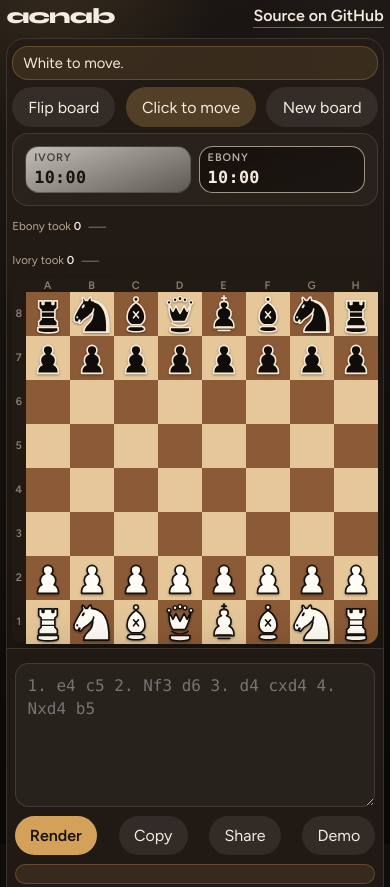
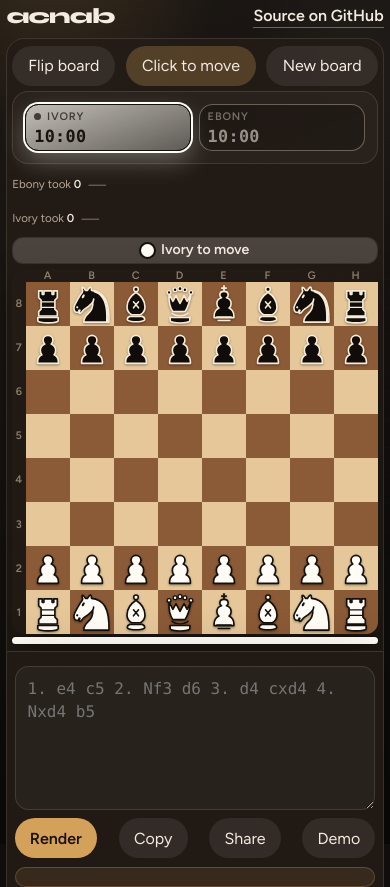
Before and after one commit to wsams/acnab, a PHP site: page / in a window 390 px wide. Shown: the top 887 px of the page. Run offline with PHP 8.4, Linux system fonts and the light colour scheme.

Commit message:
feat: show check, mate, and the side to move on the board (#15)
Check and checkmate were easy to miss on a phone because the status
lived above the board and the king highlight faded. Keep a banner on
the board, mark the king, and show whose turn it is with a side bar
and the clocks.

Co-authored-by: Cursor Agent <cursoragent@cursor.com>
Co-authored-by: Weldon Sams <wsams@users.noreply.github.com>

```diff
--- a/web/app.css
+++ b/web/app.css
@@ -539,11 +539,7 @@ code {
 
 .board-toolbar {
   align-items: stretch;
-}
-
-.board-toolbar .status-card {
-  flex: 1 1 12rem;
-  margin: 0;
+  justify-content: flex-end;
 }
 
 .compact-heading {
@@ -751,6 +747,149 @@ textarea {
   width: 100%;
   max-width: 28rem;
   margin: 0 auto;
+}
+
+.board-play {
+  position: relative;
+}
+
+.board-banner {
+  display: flex;
+  align-items: center;
+  justify-content: center;
+  gap: 0.45rem;
+  width: 100%;
+  margin: 0 0 0.4rem;
+  min-height: 2.05rem;
+  padding: 0.34rem 0.7rem;
+  border-radius: 0.7rem;
+  border: 1px solid color-mix(in srgb, var(--turn-stroke, var(--border)) 50%, var(--border));
+  background: color-mix(in srgb, var(--turn-fill, var(--accent)) 18%, var(--panel));
+  color: var(--text);
+  font-weight: 700;
+  font-size: 0.95rem;
+  line-height: 1.2;
+  text-align: center;
+  text-wrap: balance;
+}
+
+.board-banner[data-tone='check'] {
+  background: #f0b429;
+  color: #1a120c;
+  border-color: #a87410;
+}
+
+.board-banner[data-tone='checkmate'] {
+  background: #d63b3b;
+  color: #fff;
+  border-color: #ffd0d0;
+  font-family: "Syne", sans-serif;
+  letter-spacing: 0.02em;
+}
+
+.board-banner[data-tone='draw'] {
+  background: color-mix(in srgb, var(--muted) 18%, var(--panel));
+  color: var(--text);
+  border-color: color-mix(in srgb, var(--muted) 40%, var(--border));
+}
+
+.board-banner.is-announcing {
+  animation: banner-announce 0.55s ease;
+}
+
+.board-banner-pip {
+  width: 0.82rem;
+  height: 0.82rem;
+  border-radius: 50%;
+  flex: 0 0 auto;
+  background: var(--turn-fill, var(--accent));
+  box-shadow: 0 0 0 2px var(--turn-stroke, var(--text));
+}
+
+.board-banner-text {
+  min-width: 0;
+}
+
+.turn-edge {
+  height: 0;
+  margin: 0;
+  border-radius: 999px;
+  opacity: 0;
+  pointer-events: none;
+}
+
+.board-frame[data-turn-edge='top'] .turn-edge-top,
+.board-frame[data-turn-edge='bottom'] .turn-edge-bottom {
+  height: 7px;
+  margin: 0.18rem 0;
+  opacity: 1;
+  background: var(--turn-fill, var(--accent));
+  box-shadow: 0 0 0 1px var(--turn-stroke, var(--text));
+}
+
+.board-frame[data-situation='check'][data-turn-edge='top'] .turn-edge-top,
+.board-frame[data-situation='check'][data-turn-edge='bottom'] .turn-edge-bottom {
+  background: #f0b429;
+  box-shadow: 0 0 0 1px #a87410, 0 0 12px #f0b429;
+}
+
+.board-frame[data-situation='checkmate'][data-turn-edge='top'] .turn-edge-top,
+.board-frame[data-situation='checkmate'][data-turn-edge='bottom'] .turn-edge-bottom {
+  background: #ff5c5c;
+  box-shadow: 0 0 0 1px #fff, 0 0 14px #ff5c5c;
+}
+
+.board-seal {
+  position: absolute;
+  left: 50%;
+  top: 50%;
+  z-index: 6;
+  display: grid;
+  justify-items: center;
+  gap: 0.05rem;
+  max-width: calc(100% - 1.4rem);
+  padding: 0.5rem 0.95rem 0.55rem;
+  border-radius: 0.85rem;
+  background: #d63b3b;
+  color: #fff;
+  border: 2px solid #ffe1e1;
+  box-shadow:
+    0 14px 32px rgba(0, 0, 0, 0.45),
+    0 0 0 4px color-mix(in srgb, #d63b3b 35%, transparent);
+  text-align: center;
+  pointer-events: none;
+  transform: translate(-50%, -50%);
+}
+
+.board-seal[hidden] {
+  display: none;
+}
+
+.board-seal[data-tone='draw'] {
+  background: #1c2830;
+  border-color: #d5e2e8;
+  box-shadow:
+    0 14px 32px rgba(0, 0, 0, 0.45),
+    0 0 0 4px color-mix(in srgb, #1c2830 30%, transparent);
+}
+
+.board-seal.is-announcing {
+  animation: seal-arrive 0.45s cubic-bezier(0.16, 0.84, 0.28, 1);
+}
+
+.board-seal-kicker {
+  font-family: "Syne", sans-serif;
+  font-weight: 800;
+  font-size: 1.28rem;
+  letter-spacing: 0.08em;
+  text-transform: uppercase;
+  line-height: 1.05;
+}
+
+.board-seal-result {
+  font-weight: 700;
+  font-size: 0.95rem;
+  line-height: 1.25;
 }
 
 .board {
@@ -928,6 +1067,28 @@ textarea {
   box-shadow:
     0 0 0 2px color-mix(in srgb, var(--accent) 35%, transparent),
     0 10px 24px color-mix(in srgb, var(--accent) 18%, transparent);
+}
+
+.clock-faces:has(.clock-face.is-to-move) .clock-face:not(.is-to-move) {
+  opacity: 0.55;
+}
+
+.clock-face.is-to-move {
+  border-color: var(--clock-stroke);
+  box-shadow:
+    0 0 0 2px color-mix(in srgb, var(--clock-fill) 75%, #fff),
+    0 10px 24px color-mix(in srgb, var(--clock-fill) 30%, transparent);
+}
+
+.clock-face.is-to-move .clock-label::before {
+  content: "";
+  display: inline-block;
+  width: 0.45rem;
+  height: 0.45rem;
+  margin-right: 0.35rem;
+  border-radius: 50%;
+  background: currentColor;
+  vertical-align: -0.05rem;
 }
 
 .clock-face.is-low .clock-time {
@@ -1799,9 +2029,15 @@ textarea {
     gap: 0.45rem;
   }
 
-  .panel-board .status-card {
-    padding: 0.55rem 0.7rem;
+  .board-banner {
+    margin-bottom: 0.28rem;
+    min-height: 1.85rem;
+    padding: 0.28rem 0.55rem;
     font-size: 0.92rem;
+  }
+
+  .board-banner[data-tone='checkmate'] {
+    font-size: 1rem;
   }
 
   .clock-controls,
@@ -2056,8 +2292,14 @@ textarea {
     padding-right: 0.45rem;
   }
 
-  .panel-board .status-card {
-    padding: 0.45rem 0.65rem;
+  .board-banner {
+    min-height: 1.7rem;
+    padding: 0.24rem 0.45rem;
+    font-size: 0.88rem;
+  }
+
+  .board-seal-kicker {
+    font-size: 1.12rem;
   }
 
   .clock-face {
--- a/web/app.js
+++ b/web/app.js
@@ -160,6 +160,8 @@ const stockfish = new StockfishCpu();
 
 const elements = {
   board: document.querySelector('#board'),
+  boardFrame: document.querySelector('#board-frame'),
+  boardSeal: document.querySelector('#board-seal'),
   moves: document.querySelector('#moves'),
   movesList: document.querySelector('#moves-list'),
   status: document.querySelector('#status'),
@@ -765,7 +767,9 @@ function paintClockFace(face, timeEl, labelEl, side, snapshot, names) {
   face.style.setProperty('--clock-stroke', palette.stroke);
   face.classList.toggle('is-light-side', isLightSide);
   face.classList.toggle('is-dark-side', !isLightSide);
+  const toMove = state.game?.isGameOver ? null : state.game?.turn;
   face.classList.toggle('is-active', snapshot.active === side && snapshot.running);
+  face.classList.toggle('is-to-move', toMove === side);
   face.classList.toggle('is-flagged', snapshot.flagged === side);
   face.classList.toggle('is-low', snapshot.times[side] <= 30_000);
 }
@@ -1163,10 +1167,129 @@ function playCheckEffects(game, move) {
   pulseSquareClass(kingSquare, 'is-check', 900);
 }
 
+function describeSituation(game) {
+  const toMoveSide = game?.turn === 'black' ? 'black' : 'white';
+  const toMove = sideLabel(toMoveSide);
+  const winnerSide = toMoveSide === 'white' ? 'black' : 'white';
+  const winner = sideLabel(winnerSide);
+  const whiteAtBottom = !state.flipped;
+  const matedEdge = (toMoveSide === 'white') === whiteAtBottom ? 'bottom' : 'top';
+  const edge = game?.isGameOver && !game?.isCheckmate ? 'none' : matedEdge;
+
+  if (game?.isCheckmate) {
+    return {
+      tone: 'checkmate',
+      side: winnerSide,
+      edge,
+      banner: `Checkmate · ${winner} wins`,
+      sealKicker: 'Checkmate',
+      sealResult: `${winner} wins`,
+    };
+  }
+  if (game?.isGameOver) {
+    const raw = String(game.status || 'Draw').replace(/\.$/, '');
+    const stalemate = /^stalemate/i.test(raw);
+    return {
+      tone: 'draw',
+      side: toMoveSide,
+      edge,
+      banner: raw,
+      sealKicker: stalemate ? 'Stalemate' : 'Draw',
+      sealResult: stalemate ? 'Draw' : raw.replace(/^Draw by /i, ''),
+    };
+  }
+  if (game?.isCheck) {
+    return {
+      tone: 'check',
+      side: toMoveSide,
+      edge,
+      banner: `Check · ${toMove} to move`,
+      sealKicker: '',
+      sealResult: '',
+    };
+  }
+  return {
+    tone: 'turn',
+    side: toMoveSide,
+    edge,
+    banner: `${toMove} to move`,
+    sealKicker: '',
+    sealResult: '',
+  };
+}
+
+function paintBoardBanner(game) {
+  const banner = elements.status;
+  const frame = elements.boardFrame;
+  const seal = elements.boardSeal;
+  if (!banner || !frame || !game) {
+    return;
+  }
+
+  const situation = describeSituation(game);
+  const palette = getPaletteSide(state.piecePalette, situation.side);
+  frame.dataset.situation = situation.tone;
+  frame.dataset.turn = situation.side;
+  frame.dataset.turnEdge = situation.edge;
+  frame.style.setProperty('--turn-fill', palette.fill);
+  frame.style.setProperty('--turn-stroke', palette.stroke);
+  paintClock();
+
+  const signature = `${situation.tone}|${situation.banner}|${situation.side}|${state.piecePalette}`;
+  if (banner.dataset.signature === signature) {
+    return;
+  }
+  banner.dataset.signature = signature;
+  banner.dataset.tone = situation.tone;
+
+  const pip = document.createElement('span');
+  pip.className = 'board-banner-pip';
+  pip.setAttribute('aria-hidden', 'true');
+  const text = document.createElement('span');
+  text.className = 'board-banner-text';
+  text.textContent = situation.banner;
+  banner.replaceChildren(pip, text);
+
+  const announce = situation.tone === 'check' || situation.tone === 'checkmate' || situation.tone === 'draw';
+  banner.classList.remove('is-announcing');
+  seal?.classList.remove('is-announcing');
+  if (announce && !prefersReducedMotion()) {
+    void banner.offsetWidth;
+    banner.classList.add('is-announcing');
+  }
+
+  if (!seal) {
+    return;
+  }
+  const showSeal = situation.tone === 'checkmate' || situation.tone === 'draw';
+  seal.hidden = !showSeal;
+  seal.dataset.tone = situation.tone;
+  seal.dataset.signature = signature;
+  seal.replaceChildren();
+  if (!showSeal) {
+    return;
+  }
+  const kicker = document.createElement('span');
+  kicker.className = 'board-seal-kicker';
+  kicker.textContent = situation.sealKicker;
+  seal.append(kicker);
+  if (situation.sealResult) {
+    const result = document.createElement('span');
+    result.className = 'board-seal-result';
+    result.textContent = situation.sealResult;
+    seal.append(result);
+  }
+  if (announce && !prefersReducedMotion()) {
+    void seal.offsetWidth;
+    seal.classList.add('is-announcing');
+  }
+}
+
 function renderBoard(game, { hidePieces = null, animating = false, settle = false } = {}) {
   const hidden = hidePieces instanceof Set ? hidePieces : new Set(hidePieces ?? []);
   const squares = [];
   const lastMove = game.history?.[game.history.length - 1] ?? null;
+  const checkedKing = (game?.isCheck || game?.isCheckmate) ? findKingSquare(game, game.turn) : null;
   const files = state.flipped
     ? ['H', 'G', 'F', 'E', 'D', 'C', 'B', 'A']
     : ['A', 'B', 'C', 'D', 'E', 'F', 'G', 'H'];
@@ -1187,20 +1310,31 @@ function renderBoard(game, { hidePieces = null, animating = false, settle = fals
       const pieceMarkup = piece
         ? `<span class="piece ${piece.color}${hidePiece ? ' is-hidden-for-anim' : ''}" aria-hidden="true">${renderPieceSvg(piece.type, piece.color, state.pieceSet, state.piecePalette)}</span>`
         : '';
-      const label = piece
+      let label = piece
         ? `${piece.color} ${piece.name} on ${square.square}`
         : `empty ${square.square}`;
+      const isCheckedKing = checkedKing === square.square;
+      if (isCheckedKing) {
+        label += game.isCheckmate ? ', checkmated' : ', in check';
+      }
       const pieceClass = piece ? ` has-piece ${piece.color}` : '';
       const lastClass = lastMove && (square.square === lastMove.from || square.square === lastMove.to)
         ? ' is-last-move'
         : '';
+      const alertClass = isCheckedKing
+        ? (game.isCheckmate ? ' is-in-checkmate' : ' is-in-check')
+        : '';
+      const alertBadge = isCheckedKing
+        ? `<span class="king-alert" aria-hidden="true">${game.isCheckmate ? '#' : '+'}</span>`
+        : '';
       squares.push(`
         <div
-          class="board-square board-cell ${square.isLight ? 'light' : 'dark'}${pieceClass}${lastClass}"
+          class="board-square board-cell ${square.isLight ? 'light' : 'dark'}${pieceClass}${lastClass}${alertClass}"
           data-square="${escapeHtml(square.square)}"
           aria-label="${escapeHtml(label)}"
         >
           ${pieceMarkup}
+          ${alertBadge}
           <span class="coordinate">${escapeHtml(square.square)}</span>
         </div>
       `);
@@ -1217,6 +1351,7 @@ function renderBoard(game, { hidePieces = null, animating = false, settle = fals
     elements.board.classList.add('is-settling');
   }
   syncLiftAfterRender(game);
+  paintBoardBanner(game);
 }
 
 function flyerStartRect(pieceEl, squareEl) {
@@ -1414,7 +1549,7 @@ function renderMoves(game, fullGame = state.fullGame) {
 }
 
 function renderStatus(game) {
-  elements.status.textContent = game.status;
+  paintBoardBanner(game);
   elements.fen.textContent = game.fen;
   elements.moveCount.textContent = String(state.fullGame?.moveCount ?? game.moveCount);
 }
--- a/web/index.html
+++ b/web/index.html
@@ -49,7 +49,6 @@
     <div class="play-stage">
     <section class="panel panel-board" id="board-stage">
       <div class="board-toolbar">
-        <div id="status" class="status-card"></div>
         <div class="board-actions">
           <button id="flip-board" type="button" class="button ghost" aria-pressed="false">Flip board</button>
           <button
@@ -95,9 +94,15 @@
 
       <div class="board-layout">
         <aside class="captures captures-black" id="captures-black" aria-label="Pieces captured by black"></aside>
-        <div class="board-frame">
-          <div id="board" class="board" aria-live="polite"></div>
-          <div id="promotion-picker" class="promotion-picker" hidden></div>
+        <div class="board-frame" id="board-frame">
+          <div id="status" class="board-banner" role="status" aria-live="polite" aria-atomic="true"></div>
+          <div class="board-play">
+            <div class="turn-edge turn-edge-top" aria-hidden="true"></div>
+            <div id="board" class="board" aria-live="polite"></div>
+            <div class="turn-edge turn-edge-bottom" aria-hidden="true"></div>
+            <div id="board-seal" class="board-seal" hidden aria-hidden="true"></div>
+            <div id="promotion-picker" class="promotion-picker" hidden></div>
+          </div>
         </div>
         <aside class="captures captures-white" id="captures-white" aria-label="Pieces captured by white"></aside>
       </div>
@@ -281,6 +286,7 @@
           <li><strong>Share</strong> copies a link with the current notation encoded in the URL hash. Opening that link loads the game from the start and autoplays to the end.</li>
           <li><strong>Click to move</strong> (on by default): click a piece to lift it, then click a highlighted square to place it. The moves box fills in the SAN, including the move number, as each piece lands. Press Escape or click the piece again to put it down. Promotion asks for a piece. Turn the button off to type notation only.</li>
           <li><strong>Play controls</strong> under the board step through or autoplay the game; pieces glide into place (also during live notation updates).</li>
+          <li><strong>Check, checkmate, and turn</strong> stay on the board. The side to move is named above the squares, with a colored bar on that side’s edge. Check lights the king; checkmate stamps the result across the board.</li>
           <li><strong>CPU player</strong> (off by default): toss a coin for White, then type or click your moves — Stockfish replies automatically. Strength from Intermediate upward is Stockfish’s own UCI Elo (1320–2500). Beginner and Casual are approximate: they play the 1320 engine and replace some moves with a random legal move, because Stockfish cannot aim below 1320. Maximum is uncapped lite Stockfish. <strong>Pace</strong> (on by default) makes the CPU take about your average think time so the clocks stay even; turn it off to reply as soon as the search finishes.</li>
         </ul>
       </details>
```
Also changed, not shown: other parts of web/app.css (+69 -0 lines).
